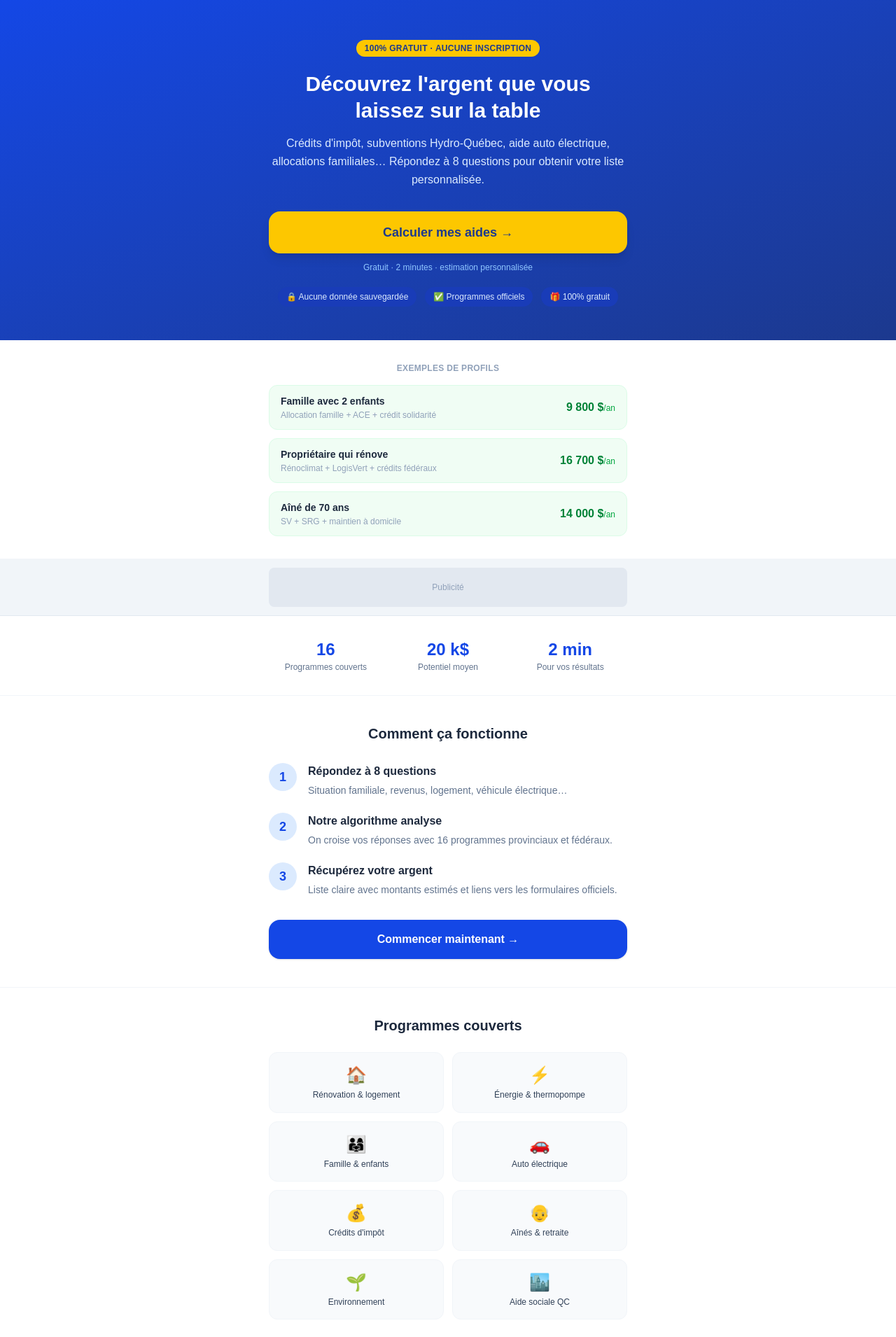
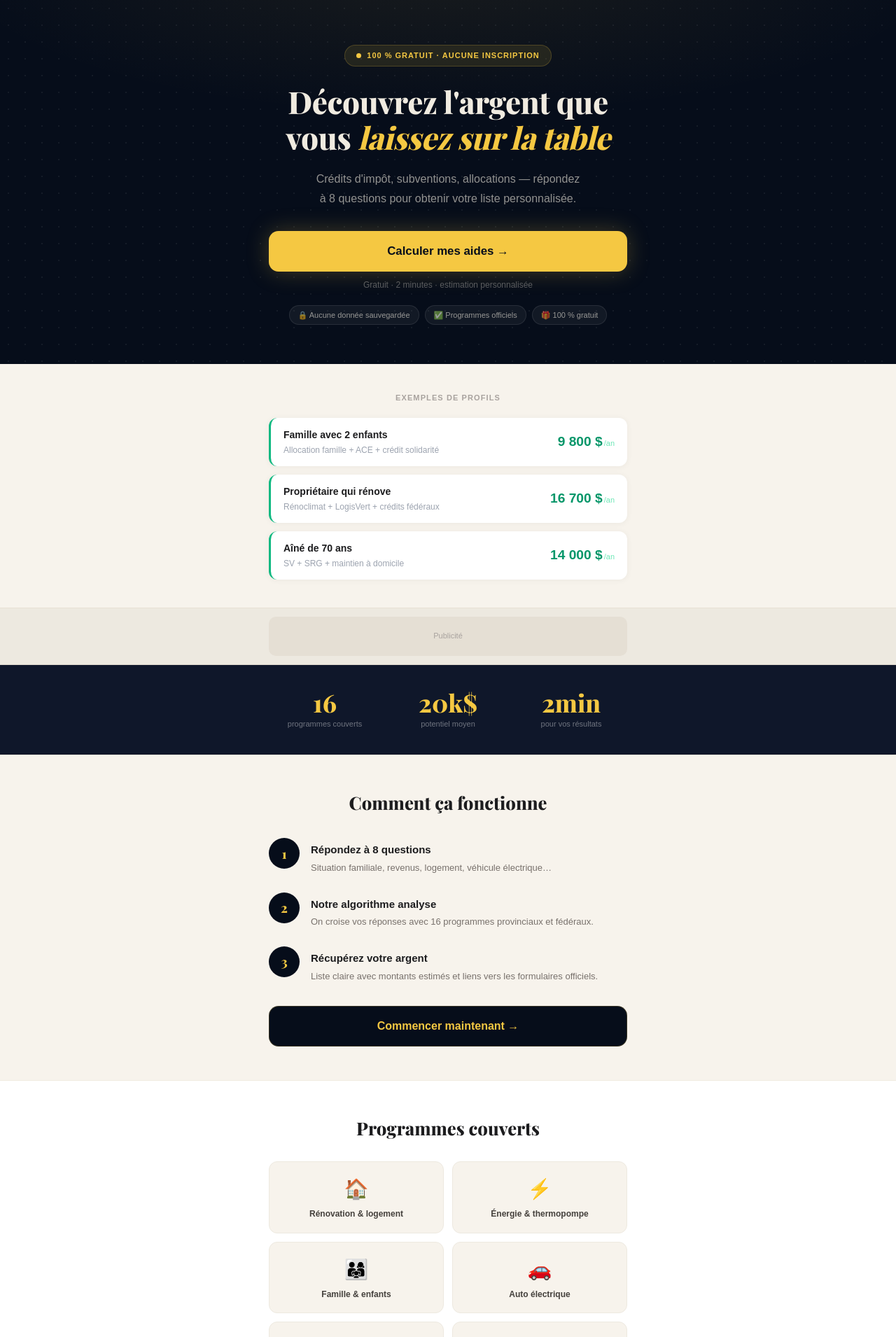
Before and after one commit to Simultima-qc/argentqc, a Next.js app: page / in a window 1280 px wide. Shown: the top 1910 px of the page at 70% size. Built offline with nearby package versions, Linux system fonts and the light colour scheme.

Commit message:
Redesign page d'accueil : typographie Playfair Display, hero sombre, palette parchment, stats en serif doré, footer editorial
Co-Authored-By: Claude Sonnet 4.6 <noreply@anthropic.com>

```diff
--- a/src/app/layout.tsx
+++ b/src/app/layout.tsx
@@ -1,11 +1,17 @@
 import type { Metadata } from "next";
-import { Geist } from "next/font/google";
+import { Geist, Playfair_Display } from "next/font/google";
 import Script from "next/script";
 import "./globals.css";
 
 const geist = Geist({
   variable: "--font-geist-sans",
   subsets: ["latin"],
+});
+
+const playfair = Playfair_Display({
+  variable: "--font-playfair",
+  subsets: ["latin"],
+  weight: ["700", "800", "900"],
 });
 
 export const metadata: Metadata = {
@@ -21,7 +27,7 @@ export default function RootLayout({
   children: React.ReactNode;
 }>) {
   return (
-    <html lang="fr" className={`${geist.variable} h-full`}>
+    <html lang="fr" className={`${geist.variable} ${playfair.variable} h-full`}>
       <head>
         {/* Google Analytics – dans <head> pour validation Search Console */}
         <Script
--- a/src/app/page.tsx
+++ b/src/app/page.tsx
@@ -1,49 +1,115 @@
 import Link from "next/link";
 import articles from "@/data/articles";
+
+const DARK = "#060D1A";
+const GOLD = "#F5C842";
+const GREEN = "#10B981";
+const PARCH = "#F7F3EC";
 
 export default function Home() {
   return (
     <main className="flex flex-col min-h-screen">
-      {/* Hero */}
-      <section className="bg-gradient-to-br from-blue-700 to-blue-900 text-white px-5 pt-14 pb-12">
-        <div className="max-w-lg mx-auto text-center">
-          <div className="inline-block bg-yellow-400 text-blue-900 text-xs font-bold px-3 py-1 rounded-full mb-5 uppercase tracking-wide">
-            100% gratuit · Aucune inscription
+
+      {/* ── HERO ── */}
+      <section
+        style={{ background: DARK, position: "relative", overflow: "hidden" }}
+        className="px-5 pt-16 pb-14"
+      >
+        {/* Subtle radial glow */}
+        <div style={{
+          position: "absolute", inset: 0, pointerEvents: "none",
+          background: "radial-gradient(ellipse 80% 60% at 50% -10%, rgba(245,200,66,0.08) 0%, transparent 70%)"
+        }} />
+        {/* Dot-grid texture */}
+        <div style={{
+          position: "absolute", inset: 0, pointerEvents: "none", opacity: 0.06,
+          backgroundImage: "radial-gradient(circle, #fff 1px, transparent 1px)",
+          backgroundSize: "24px 24px"
+        }} />
+
+        <div className="max-w-lg mx-auto relative" style={{ zIndex: 1, textAlign: "center" }}>
+          {/* Pill badge */}
+          <div style={{
+            display: "inline-flex", alignItems: "center", gap: "8px",
+            background: `rgba(245,200,66,0.1)`, border: `1px solid rgba(245,200,66,0.2)`,
+            borderRadius: "100px", padding: "6px 16px", marginBottom: "1.5rem"
+          }}>
+            <span style={{ width: 7, height: 7, borderRadius: "50%", background: GOLD, display: "inline-block", flexShrink: 0 }} />
+            <span style={{ color: GOLD, fontSize: "11px", fontWeight: 700, letterSpacing: "0.09em", textTransform: "uppercase" }}>
+              100 % gratuit · aucune inscription
+            </span>
           </div>
-          <h1 className="text-3xl font-extrabold leading-tight mb-4">
-            Découvrez l&apos;argent que vous laissez sur la table
+
+          {/* Headline — serif */}
+          <h1 style={{
+            fontFamily: "var(--font-playfair)",
+            color: "#F0EBE0",
+            fontSize: "clamp(2rem, 6.5vw, 2.75rem)",
+            fontWeight: 800,
+            lineHeight: 1.18,
+            letterSpacing: "-0.01em",
+            marginBottom: "1.25rem"
+          }}>
+            Découvrez l&apos;argent que<br />vous{" "}
+            <em style={{ color: GOLD, fontStyle: "italic" }}>laissez sur la table</em>
           </h1>
-          <p className="text-base text-blue-100 mb-8 leading-relaxed">
-            Crédits d&apos;impôt, subventions Hydro-Québec, aide auto électrique, allocations
-            familiales… Répondez à 8 questions pour obtenir votre liste personnalisée.
+
+          <p style={{
+            color: "rgba(240,235,224,0.6)",
+            fontSize: "1rem",
+            lineHeight: 1.75,
+            maxWidth: "380px",
+            margin: "0 auto 2rem"
+          }}>
+            Crédits d&apos;impôt, subventions, allocations — répondez à 8 questions pour obtenir votre liste personnalisée.
           </p>
+
+          {/* Primary CTA */}
           <Link
             href="/questionnaire"
-            className="block w-full bg-yellow-400 active:bg-yellow-300 text-blue-900 font-bold text-lg py-4 rounded-2xl shadow-lg text-center"
+            style={{
+              display: "block",
+              background: GOLD,
+              color: DARK,
+              fontWeight: 800,
+              fontSize: "1.05rem",
+              padding: "1rem",
+              borderRadius: "14px",
+              textAlign: "center",
+              boxShadow: `0 0 32px rgba(245,200,66,0.25)`,
+              transition: "transform 0.15s, box-shadow 0.15s",
+            }}
           >
             Calculer mes aides →
           </Link>
-          <p className="mt-3 text-blue-300 text-xs text-center">
+          <p style={{ color: "rgba(240,235,224,0.35)", fontSize: "12px", marginTop: "10px", textAlign: "center" }}>
             Gratuit · 2 minutes · estimation personnalisée
           </p>
-          <div className="flex flex-wrap justify-center gap-3 mt-5">
+
+          {/* Trust badges */}
+          <div className="flex flex-wrap justify-center gap-2" style={{ marginTop: "1.25rem" }}>
             {[
               "🔒 Aucune donnée sauvegardée",
               "✅ Programmes officiels",
-              "🎁 100% gratuit",
-            ].map((badge) => (
-              <span key={badge} className="bg-blue-800 text-blue-100 text-xs px-3 py-1.5 rounded-full">
-                {badge}
-              </span>
+              "🎁 100 % gratuit",
+            ].map((b) => (
+              <span key={b} style={{
+                background: "rgba(255,255,255,0.05)",
+                border: "1px solid rgba(255,255,255,0.09)",
+                color: "rgba(240,235,224,0.6)",
+                fontSize: "11px",
+                padding: "5px 12px",
+                borderRadius: "100px"
+              }}>{b}</span>
             ))}
           </div>
         </div>
       </section>
 
-      {/* Exemples concrets */}
-      <section className="bg-white py-8 px-5 border-b border-slate-100">
+      {/* ── EXEMPLES ── */}
+      <section style={{ background: PARCH, borderBottom: "1px solid #E8E0D4" }} className="py-10 px-5">
         <div className="max-w-lg mx-auto">
-          <p className="text-center text-xs font-semibold text-slate-400 uppercase tracking-wide mb-4">
+          <p style={{ fontSize: "11px", fontWeight: 700, letterSpacing: "0.1em", textTransform: "uppercase", color: "#A8A29E", textAlign: "center", marginBottom: "1.25rem" }}>
             Exemples de profils
           </p>
           <div className="flex flex-col gap-3">
@@ -52,94 +118,128 @@ export default function Home() {
               { profil: "Propriétaire qui rénove", montant: "16 700 $", desc: "Rénoclimat + LogisVert + crédits fédéraux" },
               { profil: "Aîné de 70 ans", montant: "14 000 $", desc: "SV + SRG + maintien à domicile" },
             ].map((ex) => (
-              <div key={ex.profil} className="flex items-center justify-between bg-green-50 border border-green-100 rounded-xl px-4 py-3">
+              <div key={ex.profil} style={{
+                background: "white",
+                borderLeft: `3px solid ${GREEN}`,
+                borderRadius: "12px",
+                padding: "14px 18px",
+                display: "flex",
+                alignItems: "center",
+                justifyContent: "space-between",
+                boxShadow: "0 1px 10px rgba(0,0,0,0.05)"
+              }}>
                 <div>
-                  <div className="font-semibold text-slate-800 text-sm">{ex.profil}</div>
-                  <div className="text-slate-400 text-xs mt-0.5">{ex.desc}</div>
+                  <div style={{ fontWeight: 600, fontSize: "14px", color: "#1C1C1E" }}>{ex.profil}</div>
+                  <div style={{ fontSize: "12px", color: "#9CA3AF", marginTop: "2px" }}>{ex.desc}</div>
                 </div>
-                <div className="text-green-700 font-extrabold text-base shrink-0 ml-3">{ex.montant}<span className="text-xs font-normal text-green-600">/an</span></div>
+                <div style={{ flexShrink: 0, marginLeft: "12px", textAlign: "right" }}>
+                  <span style={{ fontWeight: 800, fontSize: "1.2rem", color: "#059669" }}>{ex.montant}</span>
+                  <span style={{ fontSize: "11px", color: "#6EE7B7", marginLeft: "2px" }}>/an</span>
+                </div>
               </div>
             ))}
           </div>
         </div>
       </section>
 
-      {/* Ad Banner */}
-      <div className="bg-slate-100 border-b border-slate-200 py-3 px-4">
+      {/* ── AD ── */}
+      <div style={{ background: "#EDE9E0", borderBottom: "1px solid #E0D9CE" }} className="py-3 px-4">
         <div className="max-w-lg mx-auto">
-          {/* Google AdSense – remplacer ce bloc par votre code AdSense */}
-          <div className="h-14 bg-slate-200 rounded-lg flex items-center justify-center text-slate-400 text-xs">
+          <div style={{ height: "56px", background: "#E5DFD4", borderRadius: "10px", display: "flex", alignItems: "center", justifyContent: "center", color: "#A8A29E", fontSize: "11px" }}>
             Publicité
           </div>
         </div>
       </div>
 
-      {/* Stats */}
-      <section className="bg-white py-8 px-5 border-b border-slate-100">
-        <div className="max-w-lg mx-auto grid grid-cols-3 gap-3 text-center">
-          <div>
-            <div className="text-2xl font-extrabold text-blue-700">16</div>
-            <div className="text-slate-500 mt-0.5 text-xs leading-tight">Programmes couverts</div>
-          </div>
-          <div>
-            <div className="text-2xl font-extrabold text-blue-700">20 k$</div>
-            <div className="text-slate-500 mt-0.5 text-xs leading-tight">Potentiel moyen</div>
-          </div>
-          <div>
-            <div className="text-2xl font-extrabold text-blue-700">2 min</div>
-            <div className="text-slate-500 mt-0.5 text-xs leading-tight">Pour vos résultats</div>
-          </div>
+      {/* ── STATS ── */}
+      <section style={{ background: "#0F172A" }} className="py-9 px-5">
+        <div className="max-w-lg mx-auto grid grid-cols-3 gap-4 text-center">
+          {[
+            { val: "16", label: "programmes couverts" },
+            { val: "20k$", label: "potentiel moyen" },
+            { val: "2min", label: "pour vos résultats" },
+          ].map((s) => (
+            <div key={s.label}>
+              <div style={{
+                fontFamily: "var(--font-playfair)",
+                fontSize: "clamp(1.6rem, 5vw, 2.2rem)",
+                fontWeight: 800,
+                color: GOLD,
+                lineHeight: 1
+              }}>{s.val}</div>
+              <div style={{ fontSize: "11px", color: "rgba(255,255,255,0.4)", marginTop: "6px", lineHeight: 1.4 }}>{s.label}</div>
+            </div>
+          ))}
         </div>
       </section>
 
-      {/* Comment ça marche */}
-      <section className="py-10 px-5">
+      {/* ── COMMENT ÇA MARCHE ── */}
+      <section style={{ background: PARCH, borderTop: "1px solid #E8E0D4" }} className="py-12 px-5">
         <div className="max-w-lg mx-auto">
-          <h2 className="text-xl font-bold text-center mb-7 text-slate-800">
+          <h2 style={{
+            fontFamily: "var(--font-playfair)",
+            fontSize: "1.6rem",
+            fontWeight: 800,
+            color: "#1C1C1E",
+            textAlign: "center",
+            marginBottom: "2rem"
+          }}>
             Comment ça fonctionne
           </h2>
-          <div className="flex flex-col gap-5">
+          <div className="flex flex-col gap-6">
             {[
-              {
-                num: "1",
-                titre: "Répondez à 8 questions",
-                texte: "Situation familiale, revenus, logement, véhicule électrique…",
-              },
-              {
-                num: "2",
-                titre: "Notre algorithme analyse",
-                texte: "On croise vos réponses avec 16 programmes provinciaux et fédéraux.",
-              },
-              {
-                num: "3",
-                titre: "Récupérez votre argent",
-                texte: "Liste claire avec montants estimés et liens vers les formulaires officiels.",
-              },
+              { num: "1", titre: "Répondez à 8 questions", texte: "Situation familiale, revenus, logement, véhicule électrique…" },
+              { num: "2", titre: "Notre algorithme analyse", texte: "On croise vos réponses avec 16 programmes provinciaux et fédéraux." },
+              { num: "3", titre: "Récupérez votre argent", texte: "Liste claire avec montants estimés et liens vers les formulaires officiels." },
             ].map((item) => (
-              <div key={item.num} className="flex gap-4 items-start">
-                <div className="w-10 h-10 bg-blue-100 text-blue-700 rounded-full flex items-center justify-center text-lg font-bold shrink-0">
+              <div key={item.num} style={{ display: "flex", gap: "1rem", alignItems: "flex-start" }}>
+                <div style={{
+                  width: "44px", height: "44px", borderRadius: "50%",
+                  background: DARK, color: GOLD,
+                  display: "flex", alignItems: "center", justifyContent: "center",
+                  fontFamily: "var(--font-playfair)", fontSize: "1.15rem", fontWeight: 800,
+                  flexShrink: 0
+                }}>
                   {item.num}
                 </div>
-                <div>
-                  <h3 className="font-semibold text-slate-800 mb-1">{item.titre}</h3>
-                  <p className="text-slate-500 text-sm leading-relaxed">{item.texte}</p>
+                <div style={{ paddingTop: "6px" }}>
+                  <h3 style={{ fontWeight: 700, fontSize: "15px", color: "#1C1C1E", marginBottom: "4px" }}>{item.titre}</h3>
+                  <p style={{ fontSize: "13px", color: "#78716C", lineHeight: 1.6 }}>{item.texte}</p>
                 </div>
               </div>
             ))}
           </div>
           <Link
             href="/questionnaire"
-            className="block w-full bg-blue-700 active:bg-blue-800 text-white font-bold text-base py-4 rounded-2xl text-center mt-8 shadow"
+            style={{
+              display: "block",
+              background: DARK,
+              color: GOLD,
+              fontWeight: 700,
+              fontSize: "1rem",
+              padding: "1rem",
+              borderRadius: "14px",
+              textAlign: "center",
+              marginTop: "2rem",
+              border: `1px solid rgba(245,200,66,0.2)`,
+            }}
           >
             Commencer maintenant →
           </Link>
         </div>
       </section>
 
-      {/* Catégories */}
-      <section className="bg-white py-10 px-5 border-t border-slate-100">
+      {/* ── CATÉGORIES ── */}
+      <section style={{ background: "white", borderTop: "1px solid #F0EBE0" }} className="py-12 px-5">
         <div className="max-w-lg mx-auto">
-          <h2 className="text-xl font-bold text-center mb-6 text-slate-800">
+          <h2 style={{
+            fontFamily: "var(--font-playfair)",
+            fontSize: "1.6rem",
+            fontWeight: 800,
+            color: "#1C1C1E",
+            textAlign: "center",
+            marginBottom: "1.75rem"
+          }}>
             Programmes couverts
           </h2>
           <div className="grid grid-cols-2 gap-3">
@@ -153,25 +253,36 @@ export default function Home() {
               { emoji: "🌱", label: "Environnement" },
               { emoji: "🏙️", label: "Aide sociale QC" },
             ].map((cat) => (
-              <div
-                key={cat.label}
-                className="bg-slate-50 rounded-xl p-4 text-center border border-slate-100"
-              >
-                <div className="text-2xl mb-1">{cat.emoji}</div>
-                <div className="text-xs font-medium text-slate-700 leading-snug">{cat.label}</div>
+              <div key={cat.label} style={{
+                background: PARCH,
+                borderRadius: "12px",
+                padding: "18px 14px",
+                textAlign: "center",
+                border: "1px solid #EDE9E0",
+                transition: "border-color 0.15s"
+              }}>
+                <div style={{ fontSize: "1.75rem", marginBottom: "6px" }}>{cat.emoji}</div>
+                <div style={{ fontSize: "12px", fontWeight: 600, color: "#44403C", lineHeight: 1.4 }}>{cat.label}</div>
               </div>
             ))}
           </div>
         </div>
       </section>
 
-      {/* Liens SEO */}
-      <section className="py-10 px-5 bg-white border-t border-slate-100">
+      {/* ── GUIDES SEO ── */}
+      <section style={{ background: PARCH, borderTop: "1px solid #E8E0D4" }} className="py-12 px-5">
         <div className="max-w-lg mx-auto">
-          <h2 className="text-xl font-bold text-center mb-6 text-slate-800">
+          <h2 style={{
+            fontFamily: "var(--font-playfair)",
+            fontSize: "1.6rem",
+            fontWeight: 800,
+            color: "#1C1C1E",
+            textAlign: "center",
+            marginBottom: "1.75rem"
+          }}>
             Guides par situation
           </h2>
-          <div className="flex flex-col gap-3">
+          <div className="flex flex-col gap-2">
             {[
               { href: "/aide-famille-quebec", titre: "Aide financière famille Québec", desc: "Allocations, ACE, crédit solidarité" },
               { href: "/allocation-enfant-quebec", titre: "Allocation enfant Québec – combien ?", desc: "Montants 2026 détaillés" },
@@ -187,27 +298,45 @@ export default function Home() {
               { href: "/cout-vie-quebec", titre: "Coût de la vie Québec 2026", desc: "Budget par profil + aides disponibles" },
               { href: "/aide-financiere-sport-enfant-quebec", titre: "Aide financière sport enfant Québec", desc: "Guide complet — tous les programmes" },
               { href: "/subvention-sport-enfant-quebec", titre: "Aides sport enfant Québec", desc: "ACE, allocation famille, frais de garde" },
+              { href: "/blog", titre: "Blog – Conseils aides financières", desc: "Articles pratiques mis à jour" },
             ].map((lien) => (
               <Link
                 key={lien.href}
                 href={lien.href}
-                className="flex items-center justify-between bg-slate-50 border border-slate-100 rounded-xl px-4 py-3 hover:border-blue-200 transition-colors"
+                style={{
+                  display: "flex",
+                  alignItems: "center",
+                  justifyContent: "space-between",
+                  background: "white",
+                  border: "1px solid #EDE9E0",
+                  borderRadius: "12px",
+                  padding: "12px 16px",
+                  textDecoration: "none",
+                  transition: "border-color 0.15s, box-shadow 0.15s"
+                }}
               >
                 <div>
-                  <div className="font-semibold text-slate-800 text-sm">{lien.titre}</div>
-                  <div className="text-slate-400 text-xs mt-0.5">{lien.desc}</div>
+                  <div style={{ fontWeight: 600, fontSize: "14px", color: "#1C1C1E" }}>{lien.titre}</div>
+                  <div style={{ fontSize: "12px", color: "#A8A29E", marginTop: "2px" }}>{lien.desc}</div>
                 </div>
-                <span className="text-blue-500 text-sm shrink-0 ml-2">→</span>
+                <span style={{ color: "#3B82F6", fontSize: "14px", flexShrink: 0, marginLeft: "8px" }}>→</span>
               </Link>
             ))}
           </div>
         </div>
       </section>
 
-      {/* Derniers articles */}
-      <section className="py-10 px-5 border-t border-slate-100">
+      {/* ── DERNIERS ARTICLES ── */}
+      <section style={{ background: "white", borderTop: "1px solid #F0EBE0" }} className="py-12 px-5">
         <div className="max-w-lg mx-auto">
-          <h2 className="text-xl font-bold text-center mb-6 text-slate-800">
+          <h2 style={{
+            fontFamily: "var(--font-playfair)",
+            fontSize: "1.6rem",
+            fontWeight: 800,
+            color: "#1C1C1E",
+            textAlign: "center",
+            marginBottom: "1.75rem"
+          }}>
             Derniers articles
           </h2>
           <div className="flex flex-col gap-3">
@@ -215,42 +344,63 @@ export default function Home() {
               <Link
                 key={article.slug}
                 href={`/blog/${article.slug}`}
-                className="flex items-start gap-3 bg-white border border-slate-100 rounded-xl px-4 py-3 hover:border-blue-200 transition-colors"
+                style={{
+                  display: "flex",
+                  alignItems: "flex-start",
+                  gap: "12px",
+                  background: PARCH,
+                  border: "1px solid #EDE9E0",
+                  borderRadius: "12px",
+                  padding: "14px 16px",
+                  textDecoration: "none",
+                  transition: "border-color 0.15s"
+                }}
               >
-                <span className="text-xs font-semibold px-2 py-0.5 rounded-full bg-blue-100 text-blue-700 shrink-0 mt-0.5">{article.categorie}</span>
-                <div className="flex-1 min-w-0">
-                  <div className="font-semibold text-slate-800 text-sm leading-snug">{article.titre}</div>
-                  <div className="text-slate-400 text-xs mt-0.5">{article.tempsLecture} de lecture</div>
+                <span style={{
+                  fontSize: "11px", fontWeight: 700, padding: "3px 8px",
+                  borderRadius: "100px", background: "#DBEAFE", color: "#1D4ED8",
+                  flexShrink: 0, marginTop: "2px", whiteSpace: "nowrap"
+                }}>{article.categorie}</span>
+                <div style={{ flex: 1, minWidth: 0 }}>
+                  <div style={{ fontWeight: 600, fontSize: "14px", color: "#1C1C1E", lineHeight: 1.45 }}>{article.titre}</div>
+                  <div style={{ fontSize: "12px", color: "#A8A29E", marginTop: "3px" }}>{article.tempsLecture} de lecture</div>
                 </div>
-                <span className="text-blue-500 text-sm shrink-0">→</span>
+                <span style={{ color: "#3B82F6", fontSize: "14px", flexShrink: 0 }}>→</span>
               </Link>
             ))}
           </div>
           <Link
             href="/blog"
-            className="block text-center text-blue-600 text-sm font-medium mt-4 hover:underline"
+            style={{
+              display: "block",
+              textAlign: "center",
+              color: "#3B82F6",
+              fontSize: "14px",
+              fontWeight: 600,
+              marginTop: "1rem",
+              textDecoration: "none"
+            }}
           >
             Voir tous les articles →
           </Link>
         </div>
       </section>
 
-      {/* Ad Banner bas de page */}
-      <section className="py-4 px-4 bg-slate-100">
+      {/* ── AD BAS ── */}
+      <section style={{ background: "#EDE9E0", borderTop: "1px solid #E0D9CE" }} className="py-4 px-4">
         <div className="max-w-lg mx-auto">
-          {/* Google AdSense – remplacer ce bloc par votre code AdSense */}
-          <div className="h-16 bg-slate-200 rounded-lg flex items-center justify-center text-slate-400 text-xs">
+          <div style={{ height: "64px", background: "#E5DFD4", borderRadius: "10px", display: "flex", alignItems: "center", justifyContent: "center", color: "#A8A29E", fontSize: "11px" }}>
             Publicité
           </div>
         </div>
       </section>
 
-      {/* Footer */}
-      <footer className="bg-slate-800 text-slate-400 py-6 px-5 mt-auto">
-        <div className="max-w-lg mx-auto text-center text-xs leading-relaxed">
-          <p className="mb-1 font-medium text-slate-300">ArgentQC.ca</p>
-          <p>
-            Outil informatif non affilié au gouvernement. Les montants sont des estimations —
+      {/* ── FOOTER ── */}
+      <footer style={{ background: DARK }} className="py-8 px-5 mt-auto">
+        <div className="max-w-lg mx-auto text-center">
+          <p style={{ fontFamily: "var(--font-playfair)", color: GOLD, fontSize: "1.1rem", fontWeight: 700, marginBottom: "8px" }}>ArgentQC.ca</p>
+          <p style={{ color: "rgba(240,235,224,0.35)", fontSize: "12px", lineHeight: 1.7 }}>
+            Outil informatif non affilié au gouvernement. Les montants sont des estimations —<br />
             consultez toujours les sites officiels pour confirmer votre admissibilité.
           </p>
         </div>
```
